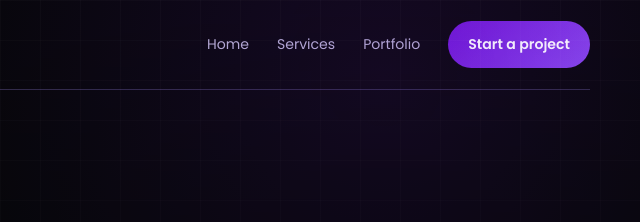
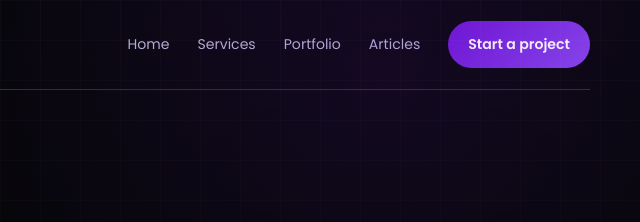
Before and after one commit to daviddmayorga-hash/eyes-of-frequency, a plain HTML site: page portfolio.html in a window 1280 px wide. Shown: the top 222 px of the page, 640-1280 px from the left. Drawn offline with nearby package versions, Linux system fonts and the light colour scheme.

Commit message:
Add Articles navigation

```diff
--- a/portfolio.html
+++ b/portfolio.html
@@ -29,7 +29,7 @@
 </head>
 <body>
   <div class="gridline"></div>
-  <header class="wrap"><nav><a class="brand" href="index.html"><span class="brand-mark"><img src="logo-inverted.png" alt="Eyes of Frequency logo"></span><span>Eyes of <i>Frequency</i><small>Media Solutions</small></span></a><div class="navlinks"><a href="index.html">Home</a><a href="index.html#services">Services</a><a href="#work">Portfolio</a><a href="#contact" class="pill">Start a project</a></div></nav></header>
+  <header class="wrap"><nav><a class="brand" href="index.html"><span class="brand-mark"><img src="logo-inverted.png" alt="Eyes of Frequency logo"></span><span>Eyes of <i>Frequency</i><small>Media Solutions</small></span></a><div class="navlinks"><a href="index.html">Home</a><a href="index.html#services">Services</a><a href="#work">Portfolio</a><a href="press.html">Articles</a><a href="#contact" class="pill">Start a project</a></div></nav></header>
   <main id="top">
     <section class="portfolio-intro"><div class="wrap"><div class="eyebrow">Eyes of Frequency portfolio</div><h1>Stories in <span class="stroke">motion.</span></h1><p>A curated collection of live productions, event recaps, music videos, television, podcasts, brand stories, interviews, documentaries, artistic films, case studies, and testimonials.</p></div></section>
     <section id="work"><div class="wrap"><div class="section-head"><div><div class="eyebrow">Browse by category</div><h2>Find the right frequency.</h2></div><p>Select a category, then choose any project to watch it in a focused player.</p></div>
```
